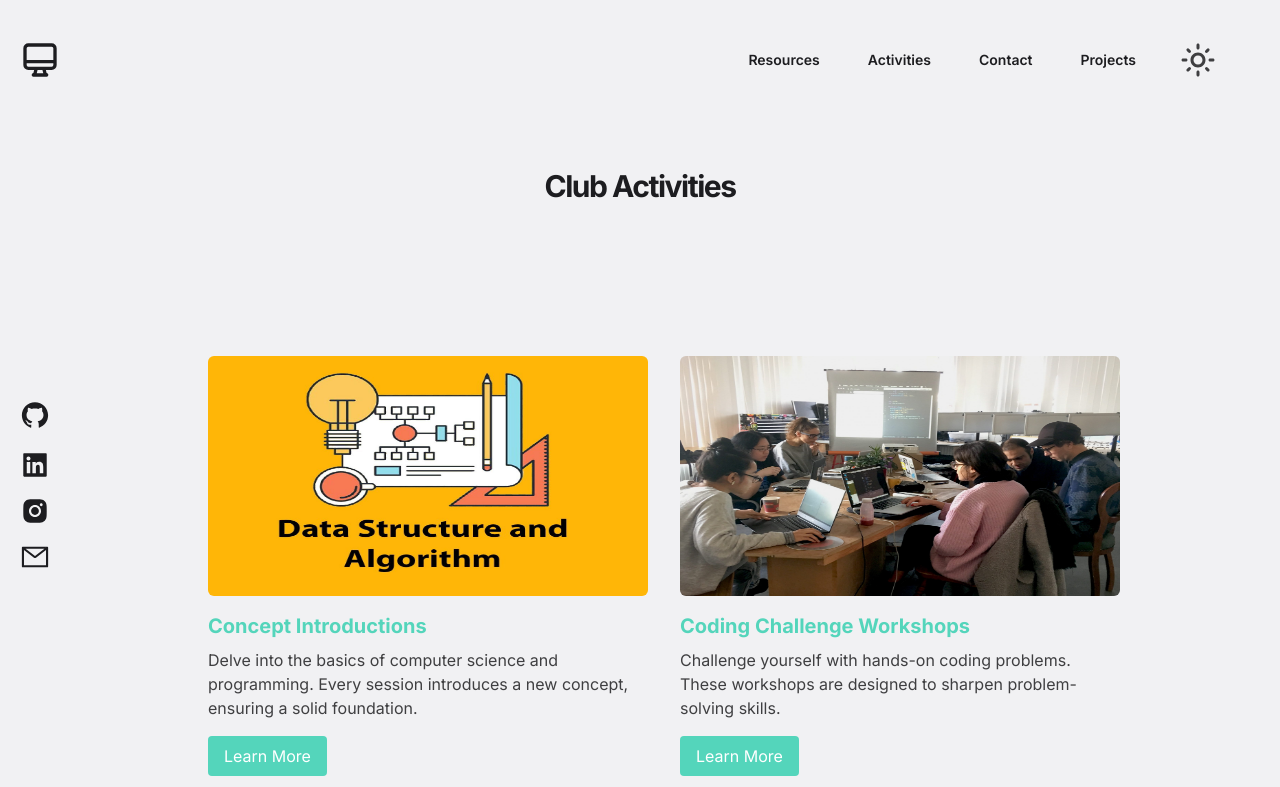
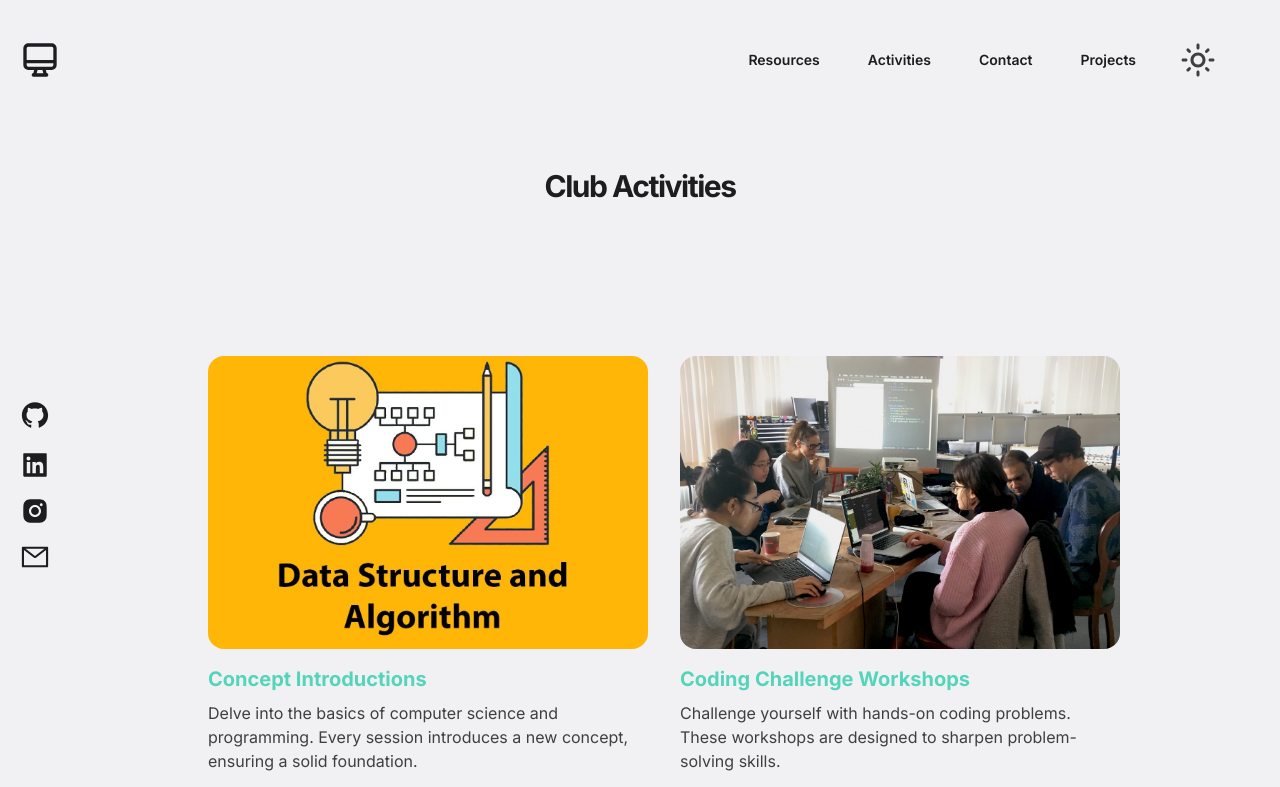
Before and after one commit to OppedRawen/IVC-Computer-Science, a React (Create React App) app: page /activities in a window 1280 px wide. Shown: the top 787 px of the page. Built offline with nearby package versions, Linux system fonts and the light colour scheme.

Commit message:
fixed activities image aspect ratio

```diff
--- a/src/pages/activities.js
+++ b/src/pages/activities.js
@@ -65,7 +65,7 @@ const Activities = () => {
                     <motion.div className='w-full grid md:grid-cols-2 gap-8' variants={animateProject} initial='hidden' animate='animate'>
                         {activities.map((activity, idx) => (
                             <motion.div key={idx} className="relative group activity-card" variants={animateProjectItem}>
-                                <img src={activity.imgSrc} className="w-full h-60 rounded-md" alt={activity.title} />
+                                <img src={activity.imgSrc} className=" w-full rounded-2xl bg-secondary-light dark:bg-secondary-dark object-cover  aspect-[3/2]" alt={activity.title} />
                                 <h3 className="text-[#54d5bb] font-bold text-xl mt-4">{activity.title}</h3>
                                 <p className="text-p-light dark:text-p-dark mt-2 text-[16px] leading-6">{activity.description}</p>
                                 <button onClick={() => navigateToActivity(activity.title)} className="mt-4 bg-[#54d5bb] text-white  rounded px-4 py-2 transition duration-200 ease hover:bg-[#3fb89b]">Learn More</button>
```
